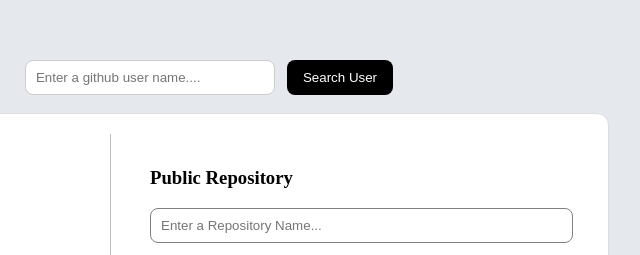
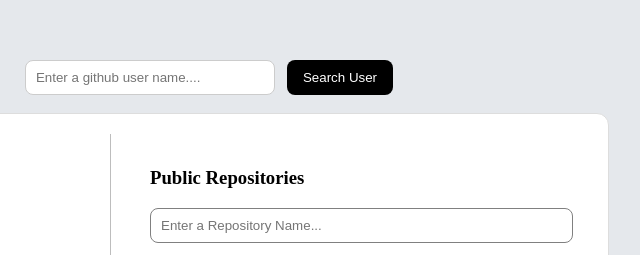
Before and after one commit to RusselFonta/Github-profile, a plain HTML site: page index.html in a window 1280 px wide. Shown: the part 105-360 px from the top of the page, 431-1071 px from the left. Drawn offline with nearby package versions, Linux system fonts and the light colour scheme.

```diff
--- a/index.html
+++ b/index.html
@@ -23,11 +23,12 @@
       </section>
       <main class="container">
         <section class="Profile_info">
-          <a href="#" class="Profile-image" title="Go to profile" target="_blank"
-            ><img
-              src="asset/image/avatar.PNG"
-              alt="Avatar"
-              class="Avatar"
+          <a
+            href="#"
+            class="Profile-image"
+            title="Go to profile"
+            target="_blank"
+            ><img src="asset/image/avatar.PNG" alt="Avatar" class="Avatar"
           /></a>
           <div class="user-info">
             <p>Username :</p>
@@ -42,7 +43,7 @@
           </div>
         </section>
         <section class="Repository">
-          <h3>Public Repository</h3>
+          <h3>Public Repositories</h3>
           <input
             type="text"
             placeholder="Enter a Repository Name..."
```
